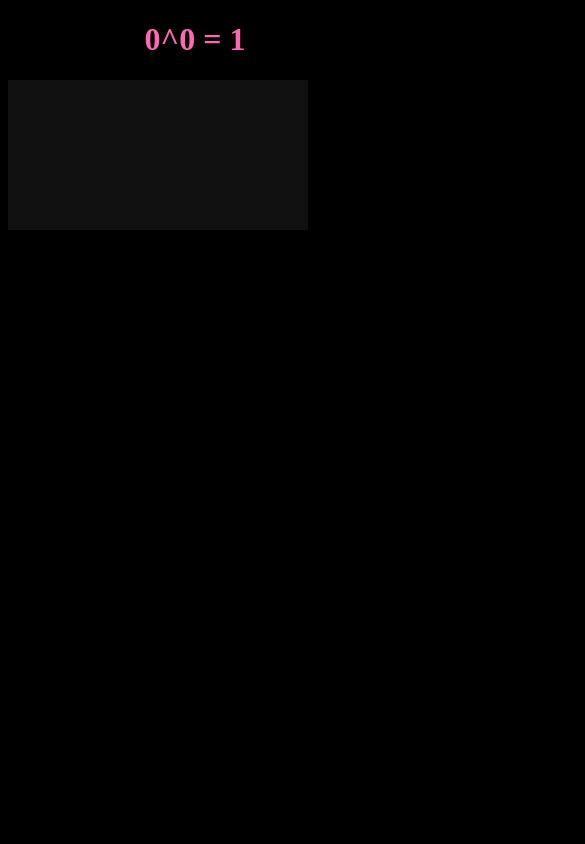
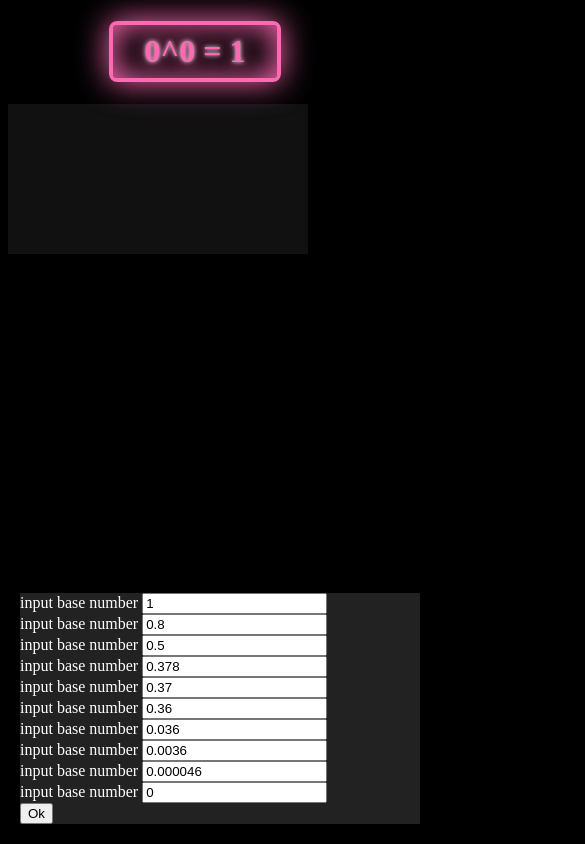
Before and after one commit to gizzelDK/zero-zero-1, a plain HTML site: page index.html in a window 390 px wide. Shown: the top 844 px of the page, 585 px wide, since content can reach past the window. Drawn offline with Linux system fonts and the light colour scheme.

Commit message:
cleanup and stylish styling

```diff
--- a/chart.js
+++ b/chart.js
@@ -14,7 +14,7 @@ class Chart{
 	      // linesAcross & right side intervals
 	  var _text = 1
 	  for(let j = 20; j <= 1020; j+= 20){
-	  ctx.strokeStyle = 'rgba(80, 80, 80, 0.4)'
+	  ctx.strokeStyle = 'rgba(80, 80, 80, 0.6)'
 		  ctx.beginPath()
 		  let x = 0
 		  let y = j
@@ -24,10 +24,10 @@ class Chart{
 		  ctx.closePath()
 		  // text
 		  this.ctx.strokeStyle = 'rgba(80, 80, 80, 1)'
-		  ctx.strokeText(`${_text.toFixed(2)}`, (canvas.width - 30), (y - 10))
+		  ctx.strokeText(`${_text.toFixed(2)}`, (canvas.width - 30), (y - 2))
 			  _text -= 0.02
 		}
-	  // Lines down & datapoint
+	  // Lines down
       const cellsWidth = Math.floor(canvas.width / dataPoints.length)
 	  var currentPoint = {x: 0, y: 0}
 	  var previousPoint = {x: 0, y: 0}
@@ -35,13 +35,8 @@ class Chart{
 		 ctx.strokeStyle = 'rgba(80, 80, 80, 0.4)'
          ctx.beginPath()
          let x = 0
-         // if (i > dataPoints.length) {
-            // x = Math.floor(((i * cellsWidth)- margin.x))
-         // }else{
             x = Math.floor((i * cellsWidth))
-         // }
          let y = margin.y
-         console.log('x and y', x, y)
          ctx.moveTo(x, y)
          y = Math.floor((canvas.height - margin.y))
          console.log('x and y', x, y)
@@ -52,16 +47,18 @@ class Chart{
 		  if(i <= dataPoints.length -1){
 			  currentPoint.x = (x + (cellsWidth / 2))
 			  currentPoint.y = ( Math.floor((canvas.height - (dataPoints[i] * 1000)- margin.y)))
+			  const r_g_b = (255 * dataPoints[i])
+			  // circles
 			  ctx.beginPath()
 				ctx.arc(currentPoint.x, currentPoint.y, 3, 0, 2 * Math.PI)
 				ctx.fillStyle = `rgb(255 255 255/ ${Math.floor((dataPoints[i].toFixed(2)*100) )}%)`
 				ctx.fill()
 				ctx.linewidth = 1
-				ctx.strokestyle = 'rgb(255, 255, 255/ 100%)'
+				ctx.strokestyle = 'rgb(r_g_b, r_g_b, r_g_b/ 100%)'
 				ctx.stroke()
 				ctx.closePath()
-				//if(previousPoint.x != 0){
-					ctx.strokestyle = 'rgb(255, 255, 255)'
+				// lines between circles
+					ctx.strokestyle = 'rgb(r_g_b, r_g_b, r_g_b)'
 					ctx.linewidth = 2
 					ctx.beginPath()
 					ctx.moveTo(previousPoint.x, previousPoint.y)
@@ -70,11 +67,7 @@ class Chart{
 					ctx.closePath()
 					previousPoint.x = currentPoint.x
 					previousPoint.y = currentPoint.y
-					console.log('line drawn', currentPoint.x)
-				//}
          }
-         console.log('chart drawn', canvas)
-
     // text bottom
 
 	  }
--- a/index.html
+++ b/index.html
@@ -8,9 +8,11 @@
     <link rel="stylesheet" href="stil.css">
   </head>
   <body>
-	<h1>0^0 = 1</h1>
+	<h1><span class="neon">0^0 = 1</span></h1>
 	<div class="content-container">
-		<canvas id="calc-canvas"></canvas>
+		<div class="canvas-container">
+			<canvas id="calc-canvas"></canvas>
+		</div>
 		<div id="calc-container">
 			<div id="results"></div>
 			<form id="base-nums">
--- a/stil.css
+++ b/stil.css
@@ -4,7 +4,7 @@ html {
 }
 .content-container {
 	display: grid;
-	grid-template-columns: 810px 410px 310px;
+	grid-template-columns: 800px 400px;
     grid-gap: 5px;
 }
 h1 {
@@ -16,9 +16,38 @@ canvas {
 }
 #results {
 	background: #333;
-	grid-area: results;
+	width: 400px;
 }
 form {
 	background: #222;
 	width: 400px;
 }
+.neon{
+    display: inline-block;
+    text-decoration: none;
+    border: hotpink 0.125em solid;
+    padding: 0.25em 1em;
+    color: hotpink;
+    background: rgba(0, 0, 0, 0);
+    border-radius: 0.25em;
+
+    text-shadow: 0 0 0.45em currentColor, 0 0 0.125em rgba(255, 255, 255, 30);
+    box-shadow: inset 0 0 1em 0 hotpink, 0 0 1em 0 hotpink;
+    position: relative;
+}
+@media only screen and (max-width: 1200px) {
+  .content-container {
+	grid-template-columns: 800px;
+  }
+  #calc-container{
+	  position: absolute;
+	  bottom: 20px;
+	  left: 20px;
+  }
+  #canvas-container {
+    width: 100%;
+  }
+	#calc-container{
+	  width: 100%;
+  }
+}
```
